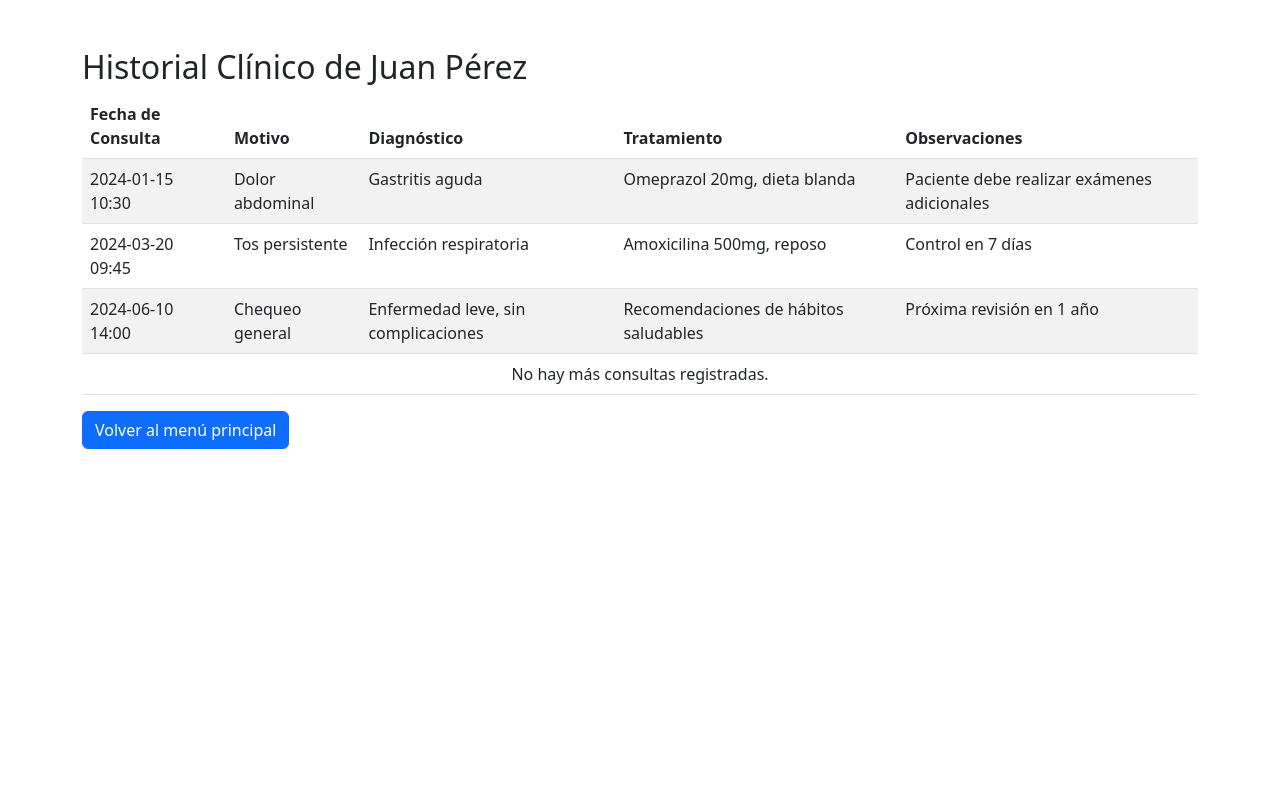
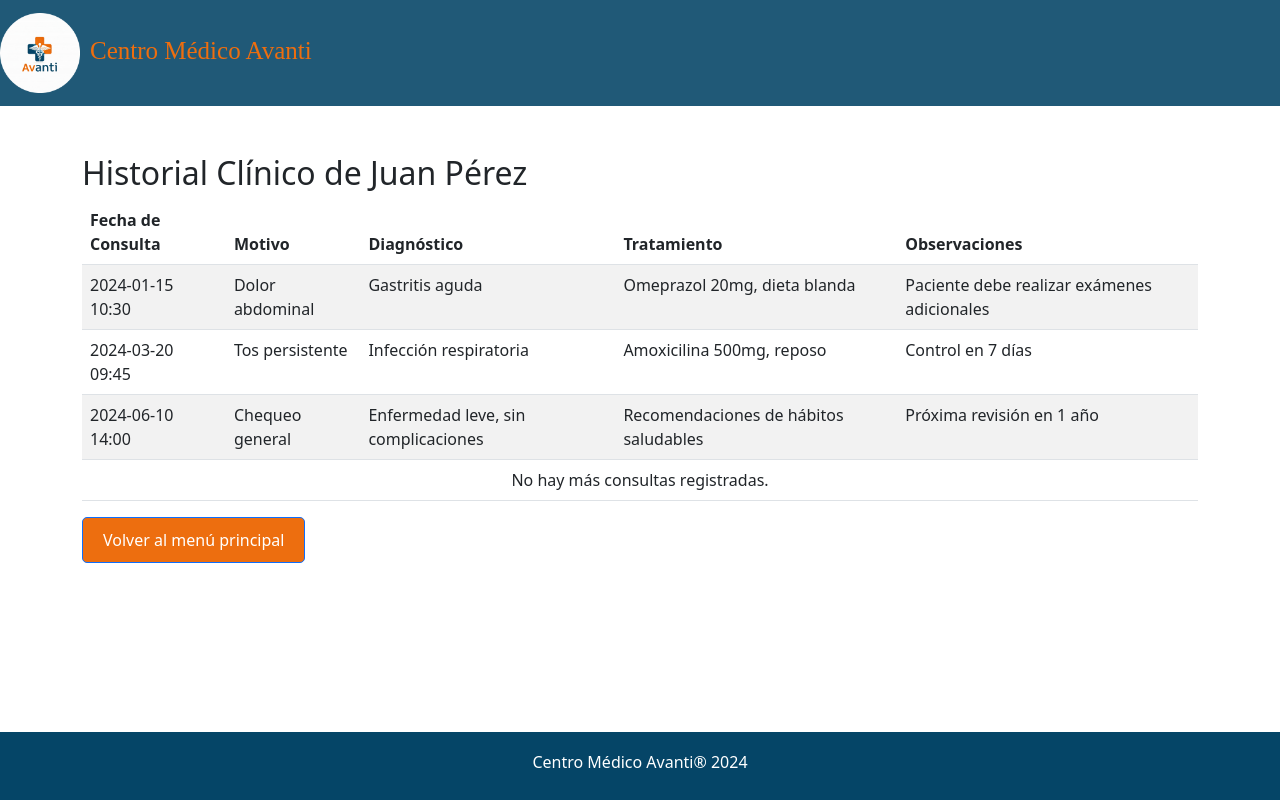
Before and after one commit to Chopan96/Vistas, a plain HTML site: page Medico/historial.html in a window 1280 px wide. Drawn offline with nearby package versions, Linux system fonts and the light colour scheme.

Commit message:
Historial y ficha con estilos

```diff
--- a/Medico/estilo.css
+++ b/Medico/estilo.css
@@ -2,15 +2,16 @@ nav{
   font-family: 'Times New Roman', Times, serif, Geneva, Tahoma, sans-serif, 'Lucida Sans Regular', 'Lucida Grande', 'Lucida Sans Unicode', Geneva, Verdana, sans-serif;
   background-color: #054567e3;
 }
+
 .navbar{
-
-
   left: 0;
   width: 100%;
-
 }
-body{
-  margin-bottom: 0px;
+body {
+  display: flex;
+  flex-direction: column;
+  min-height: 100vh;
+  margin: 0;
 }
 .btn{
   background-color: #ED6E0F;
@@ -22,17 +23,17 @@ body{
 a{
   color: #ED6E0F;
 }
+
 a:hover {
   color: #ED6E0F; /* Color al pasar el cursor */
   text-decoration: underline; /* Añadir subrayado opcional */
   }
 .navbar-brand{
     font-size: 25px;
-
+    color: #ED6E0F;
 }
 
 header{
-
   left: 0;
   width: 100%;
   background-color: #0545676e;
@@ -67,27 +68,21 @@ header{
   background-color: #e07b18; /* Color naranja más oscuro al hacer hover */
 }
 
-
-
-
-
-
 #logo{
   height: 80px;
   width: 80px;
   margin-right: 10px;
-
 }
 
-.footer{
-  position: static;
-  background-color: #054567e3;
-  color: white;
-  padding: 10px;
+.footer {
+  position: fixed;
   bottom: 0;
   left: 0;
   right: 0;
-  width: 100%;
+  background-color: #054567;
+  color: white;
+  padding: 10px;
+  text-align: center;
 
 }
 .col{
--- a/Medico/historial.html
+++ b/Medico/historial.html
@@ -6,8 +6,13 @@
     <meta name="viewport" content="width=device-width, initial-scale=1.0">
     <title>Historial Clínico del Paciente</title>
     <link rel="stylesheet" href="https://cdn.jsdelivr.net/npm/bootstrap@5.3.0/dist/css/bootstrap.min.css">
+    <link rel="stylesheet" href="estilo.css">
 </head>
 <body>
+      <nav class="navbar navbar-expand-lg ">
+        <a class="navbar-brand" href="#"><img src="imagenes/circular_logo.png" id="logo">Centro Médico Avanti</a>
+        <!-- Menú de navegación aquí -->
+      </nav>
     <div class="container mt-5">
         <h2>Historial Clínico de Juan Pérez</h2>
 
@@ -50,11 +55,22 @@
             </tbody>
         </table>
 
-        <a href="#" class="btn btn-primary">Volver al menú principal</a>
+        <a href="principal.html" class="btn btn-primary">Volver al menú principal</a>
     </div>
 
     <script>
-
     </script>
+    <footer class="footer">
+        <div class="container mt-2">
+          <div class="row justify-content-between align-items-center">
+                <div class="col-md-4 text-center text-md-left">            </div>
+                    <div class="col-md-4 text-center">
+                        <p>Centro Médico Avanti® 2024</p>
+                    </div>
+                <div class="col-md-4 text-center text-md-right">
+            </div>
+          </div>
+        </div>
+    </footer>
 </body>
 </html>
```
Also changed, not shown: Medico/ficha.html (+17 -0 lines). Lines whose indentation alone changed are shown as unchanged.
